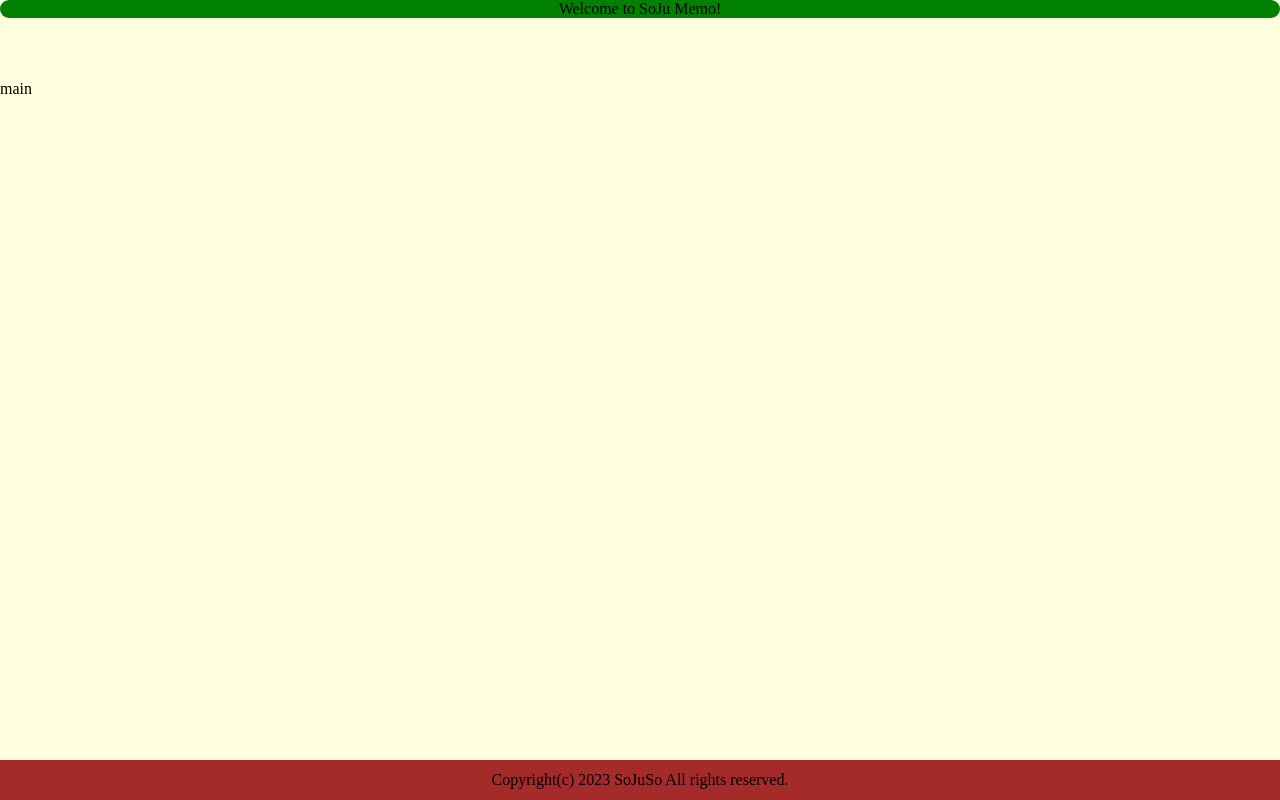
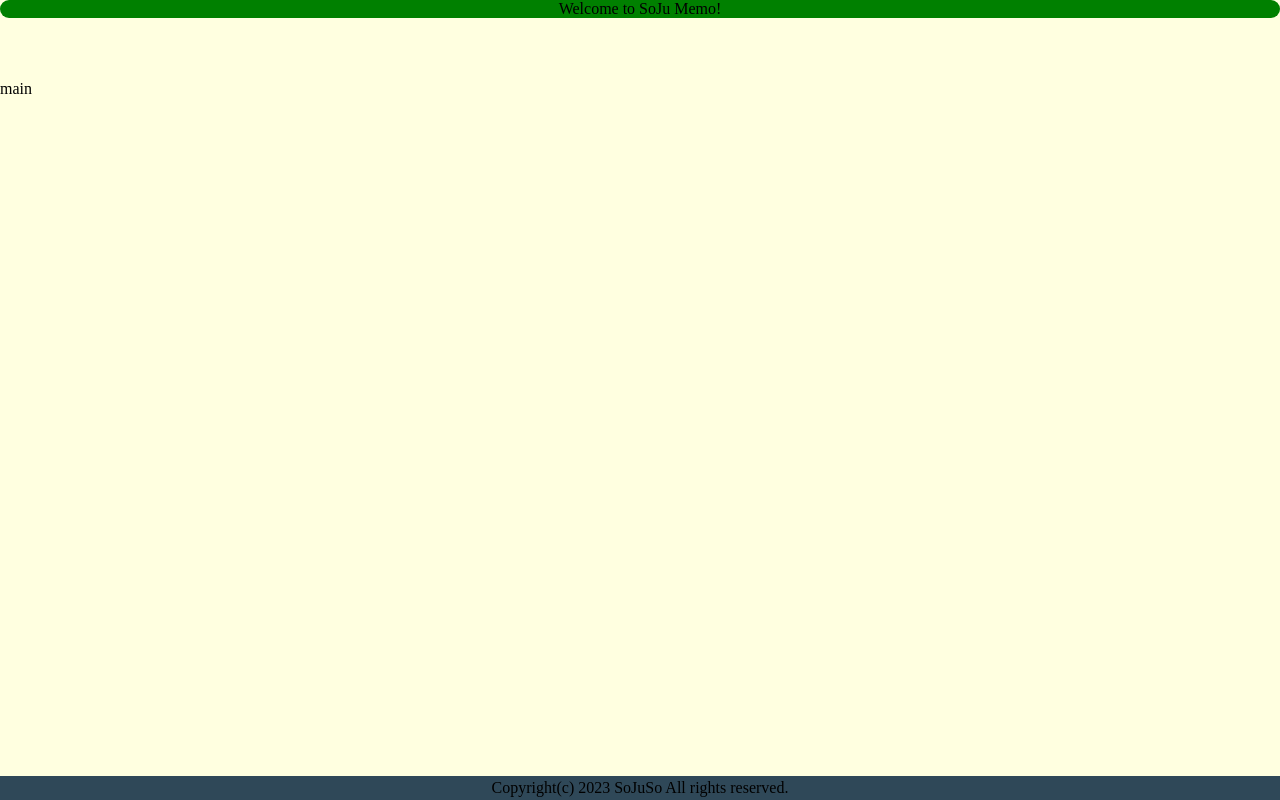
Before and after one commit to SoJuSo/2022_2_toy_prj, a website: page index.html in a window 1280 px wide. Drawn offline with Linux system fonts and the light colour scheme; no server answers.

Commit message:
color mixed

```diff
--- a/src/styles.css
+++ b/src/styles.css
@@ -32,15 +32,15 @@ header {
 
 main {
     width: auto;
-    height: 85%;
+    height: 87%;
     /* background-color: skyblue; */
 }
 
 footer {
     /* 현재 배경색은 구분을 위한 용도 */
-    background-color: brown;
+    background-color: #2F4858;
     width: auto;
-    height: 5%;
+    height: 3%;
     display : flex;
     justify-content: center;
     align-items : center;
```
